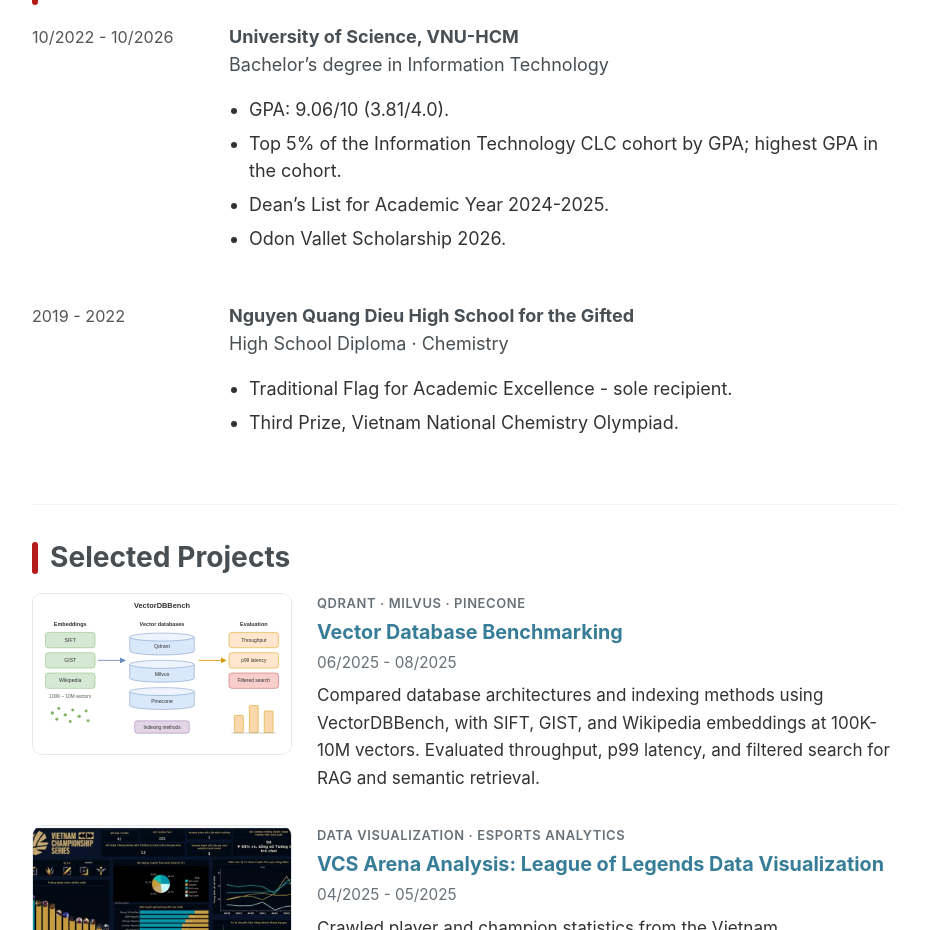
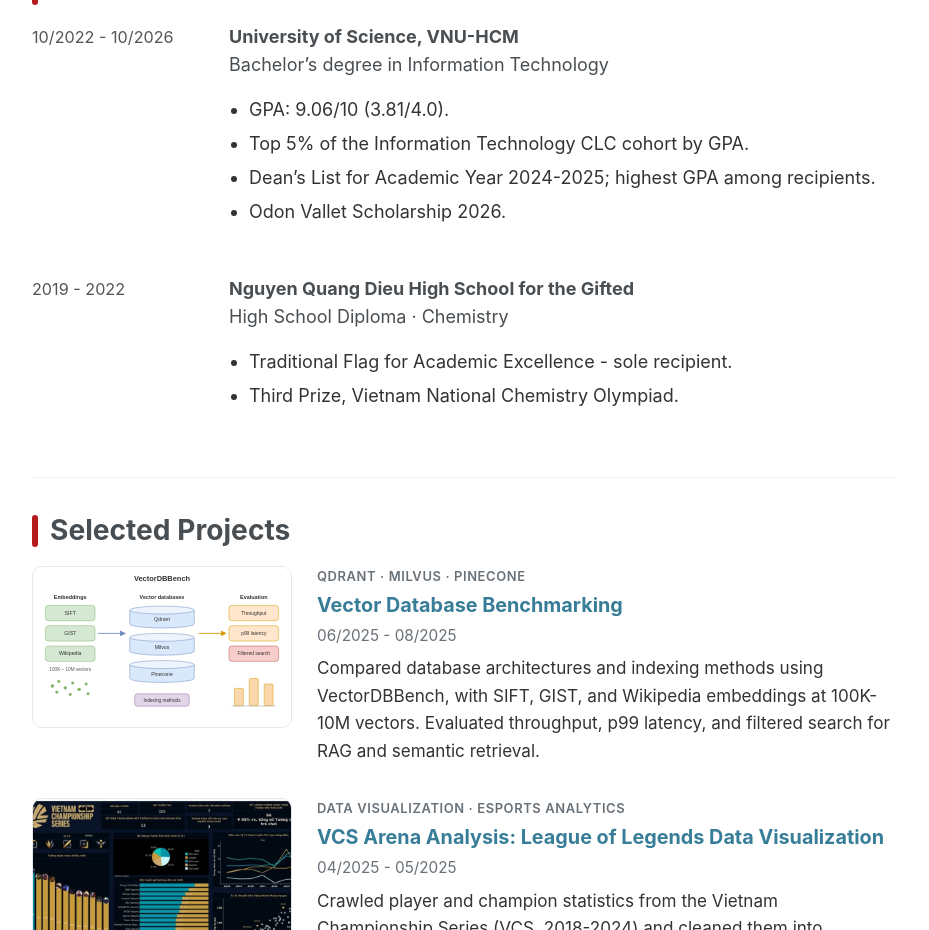
Before and after one commit to Banhmikepthit0105/Banhmikepthit0105.github.io, a React (Vite) app: page / in a window 1280 px wide. Shown: the part 3486-4416 px from the top of the page, without its empty margins (338-1267 px from the left). Built offline with nearby package versions, Linux system fonts and the light colour scheme.

Commit message:
Clarify education GPA distinctions

```diff
--- a/src/content.js
+++ b/src/content.js
@@ -18,7 +18,7 @@ export const profile = {
     { period: '05/2025 - 05/2026', role: 'Undergraduate Student Researcher', organization: 'University of Science, VNU-HCM', arrangement: 'Part-time', description: 'Advisor: Dr. Thanh Le (HCMUS).' },
   ],
   education: [
-    { period: '10/2022 - 10/2026', institution: 'University of Science, VNU-HCM', degree: 'Bachelor’s degree in Information Technology', details: ['GPA: 9.06/10 (3.81/4.0).', 'Top 5% of the Information Technology CLC cohort by GPA; highest GPA in the cohort.', 'Dean’s List for Academic Year 2024-2025.', 'Odon Vallet Scholarship 2026.'] },
+    { period: '10/2022 - 10/2026', institution: 'University of Science, VNU-HCM', degree: 'Bachelor’s degree in Information Technology', details: ['GPA: 9.06/10 (3.81/4.0).', 'Top 5% of the Information Technology CLC cohort by GPA.', 'Dean’s List for Academic Year 2024-2025; highest GPA among recipients.', 'Odon Vallet Scholarship 2026.'] },
     { period: '2019 - 2022', institution: 'Nguyen Quang Dieu High School for the Gifted', degree: 'High School Diploma · Chemistry', details: ['Traditional Flag for Academic Excellence - sole recipient.', 'Third Prize, Vietnam National Chemistry Olympiad.'] },
   ],
   // Project titles link to their public repositories.
```
